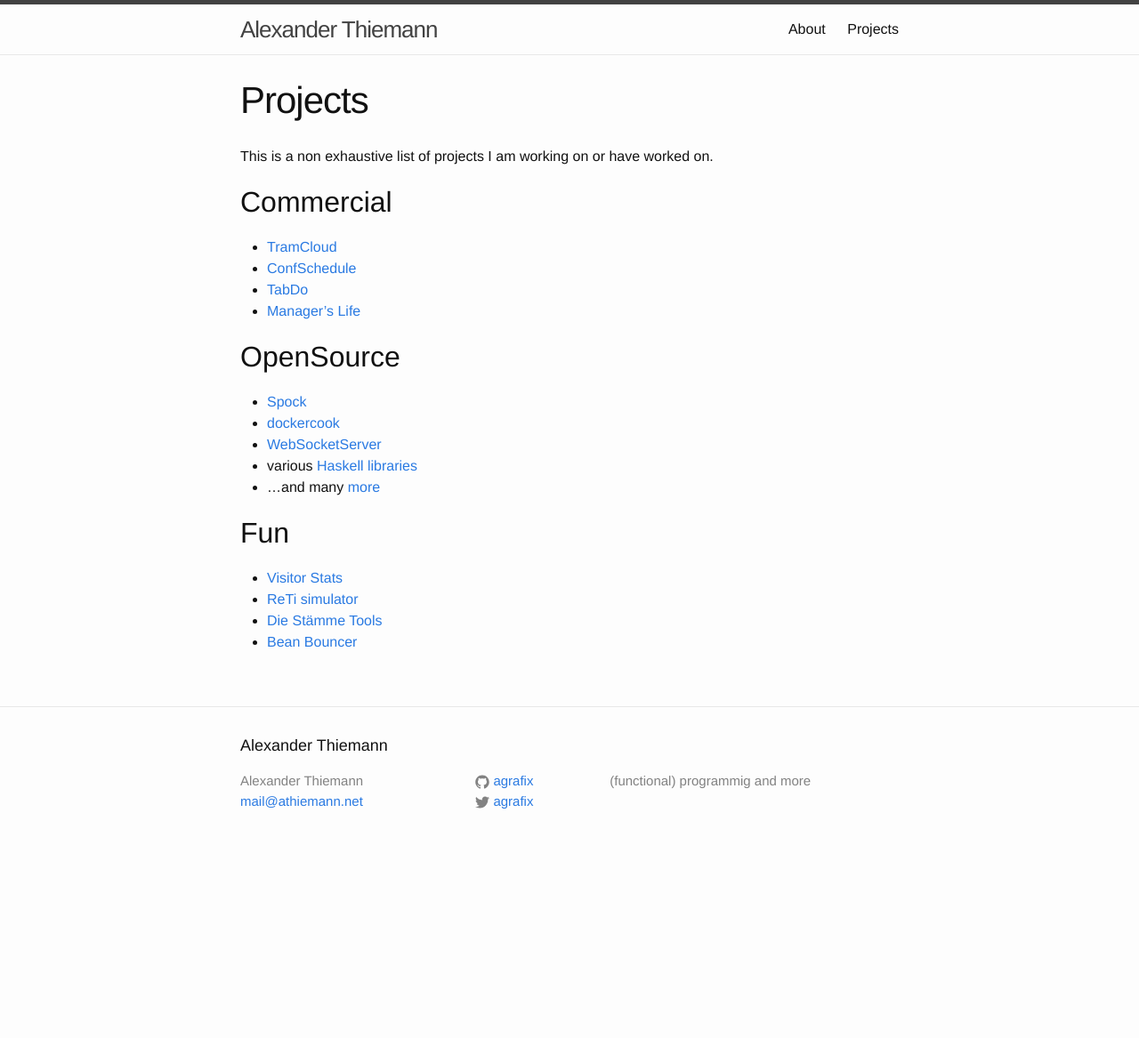
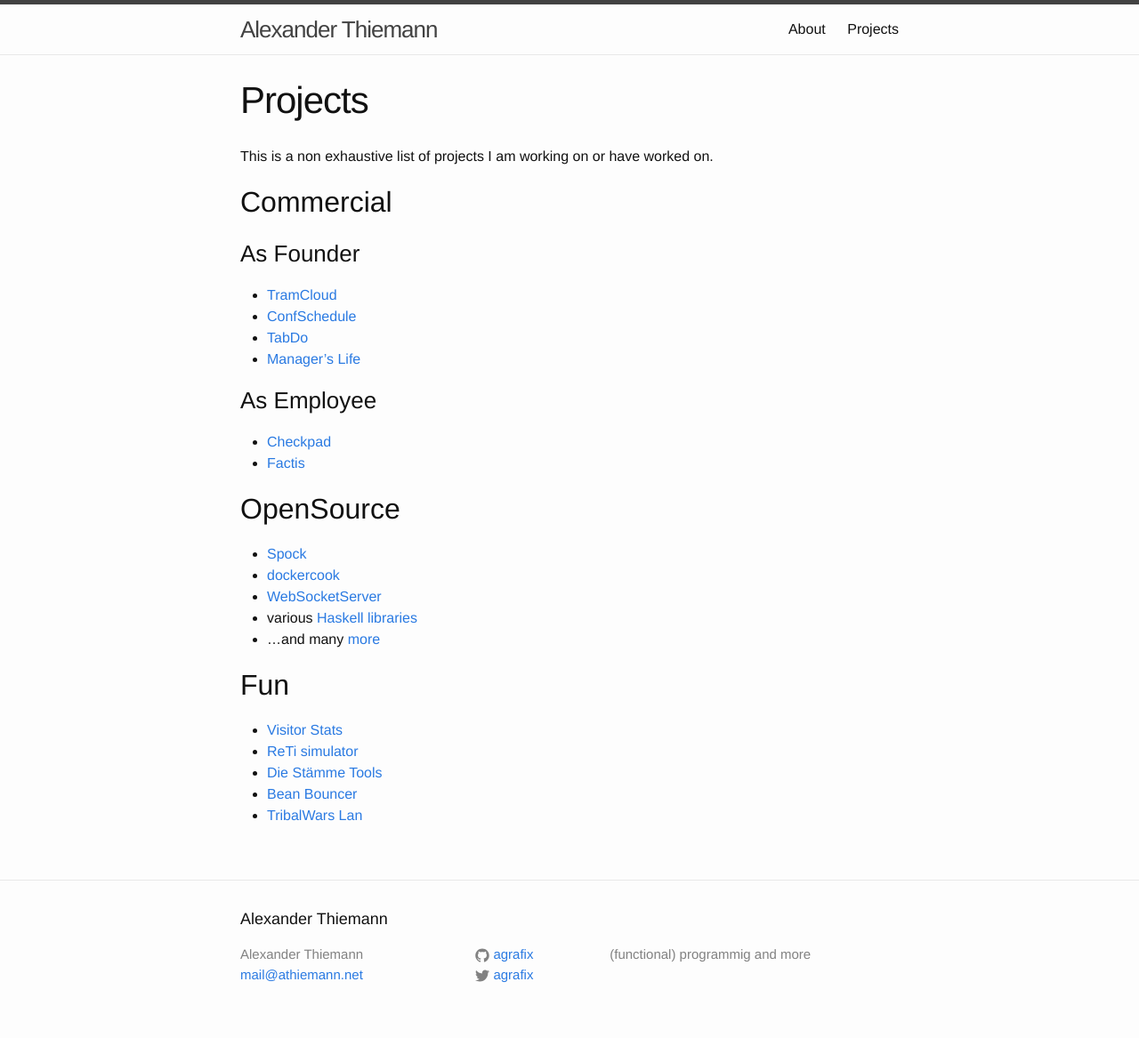
Before and after one commit to agrafix/homepage, a Jekyll site: the page built from projects.md, in a window 1280 px wide. Shown: the whole page at 89% size. Built offline with Jekyll 4.4.1, drawn with Linux system fonts in a browser that asks for light colours; before the commit the page ends 972 px from its top, so only the background shows below that.

Commit message:
update projects site

```diff
--- a/projects.md
+++ b/projects.md
@@ -6,27 +6,31 @@ permalink: /projects/
 
 This is a non exhaustive list of projects I am working on or have worked on.
 
-Commercial
-----------
+## Commercial
+
+### As Founder
 * [TramCloud][tc]
 * [ConfSchedule][cf]
 * [TabDo][tabdo]
 * [Manager's Life][managerslife]
 
-OpenSource
---------
+### As Employee
+* [Checkpad] [cpmed]
+* [Factis] [factis]
+
+## OpenSource
 * [Spock][spock]
 * [dockercook][dockercook]
 * [WebSocketServer][websocketserver]
 * various [Haskell libraries][hackage]
 * ...and many [more][github]
 
-Fun
----
+## Fun
 * [Visitor Stats][visitorstats]
 * [ReTi simulator][reti]
 * [Die Stämme Tools][dstools]
 * [Bean Bouncer][beanbouncer]
+* [TribalWars Lan][twlan]
 
 [tc]: https://www.tramcloud.net
 [cf]: http://confschedule.net
@@ -36,8 +40,11 @@ Fun
 [managerslife]: http://managerslife.de
 [websocketserver]: http://websocketserver.de
 [reti]: http://reti.agrafix.net
-[github]: https://github.com/agrafix
+[github]: https://github.com/agrafix?tab=repositories
 [dstools]: http://dstools.agrafix.net/
 [visitorstats]: http://visitor-stats.de
 [beanbouncer]: https://itunes.apple.com/de/app/bean-bouncer/id939456519
 [hackage]: http://hackage.haskell.org/user/AlexanderThiemann
+[cpmed]: http://cpmed.de
+[factis]: http://factis.de/
+[twlan]: http://twlan.org
```
